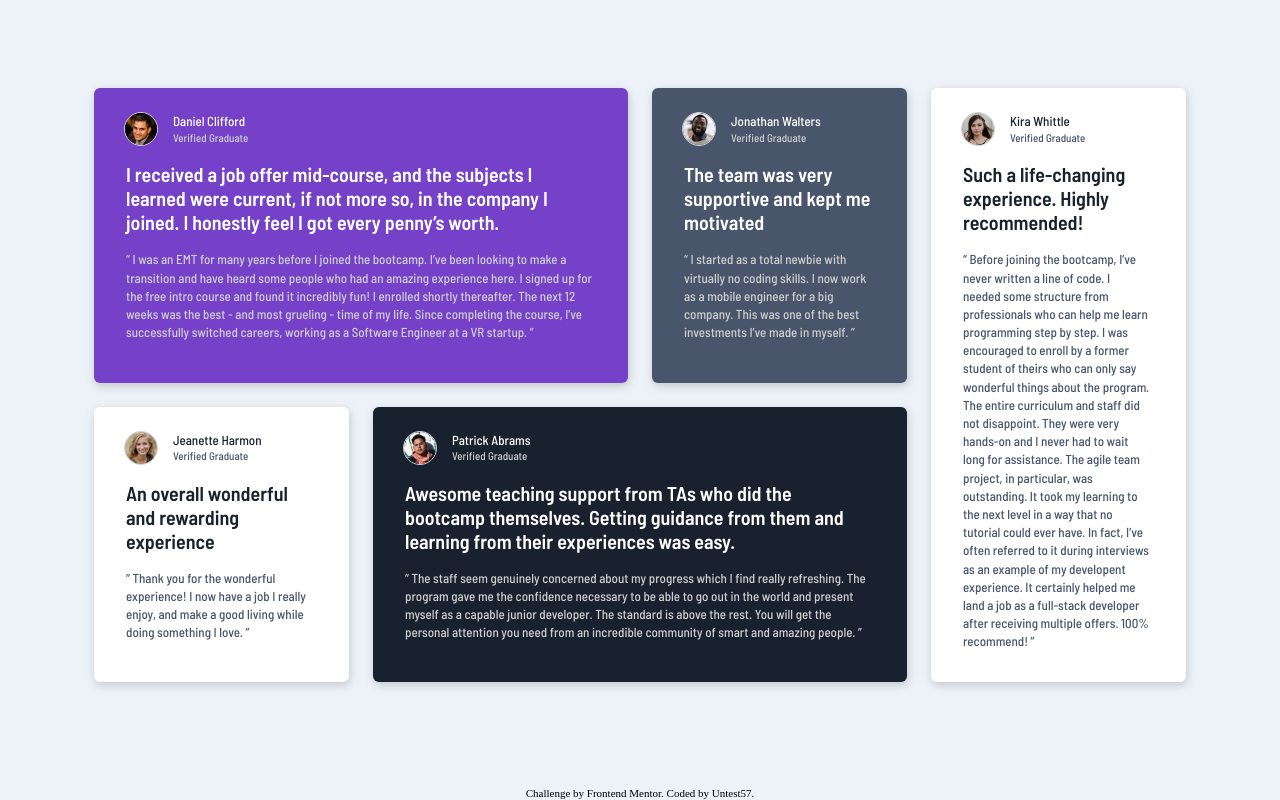
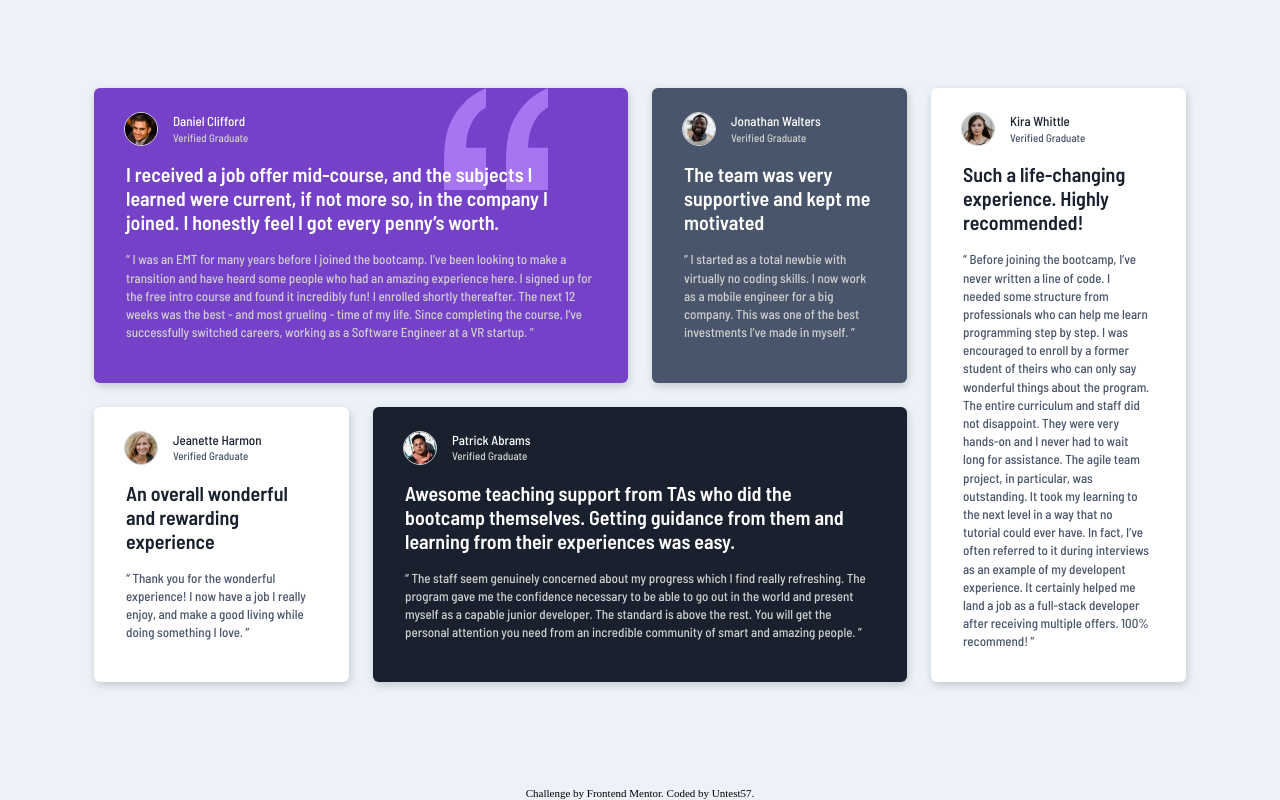
Before and after one commit to Untest57/frontendmentor, a website built with Vite: page src/07-testimonials-grid-section/index.html in a window 1280 px wide. Built offline with nearby package versions, Linux system fonts and the light colour scheme.

Commit message:
[07-testimonials-grid-section] fix: add bg-quotation

```diff
--- a/src/07-testimonials-grid-section/index.html
+++ b/src/07-testimonials-grid-section/index.html
@@ -26,7 +26,7 @@
   <body>
     <main>
       <section class="testimonial__container">
-        <article class="testimonial violet xl:col-span-2">
+        <article class="testimonial violet bg-quotation xl:col-span-2">
           <header class="testimonial__header">
             <img
               class="testimonial__image"
--- a/src/07-testimonials-grid-section/styles/styles.scss
+++ b/src/07-testimonials-grid-section/styles/styles.scss
@@ -105,6 +105,17 @@ body {
   filter: drop-shadow(1px 3px 4px #5554);
   border-radius: fonts.rem(6px);
 
+  &.bg-quotation {
+    background-image: url('../images/bg-pattern-quotation.svg');
+    background-repeat: no-repeat;
+    background-position: right fonts.rem(24px) top;
+    background-origin: border-box;
+
+    @include media.xl {
+      background-position: right fonts.rem(80px) top;
+    }
+  }
+
   &.violet {
     background-color: colors.$primary-moderate-violet;
     @include set-color(true);
```
